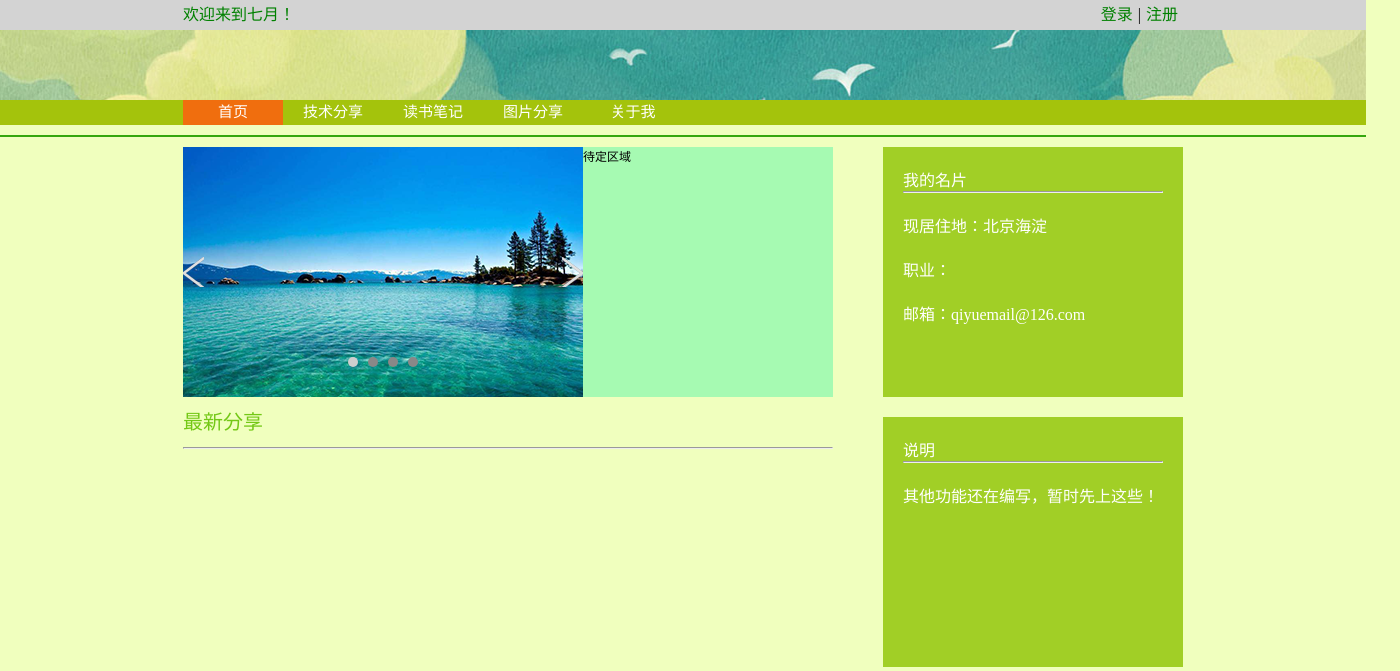
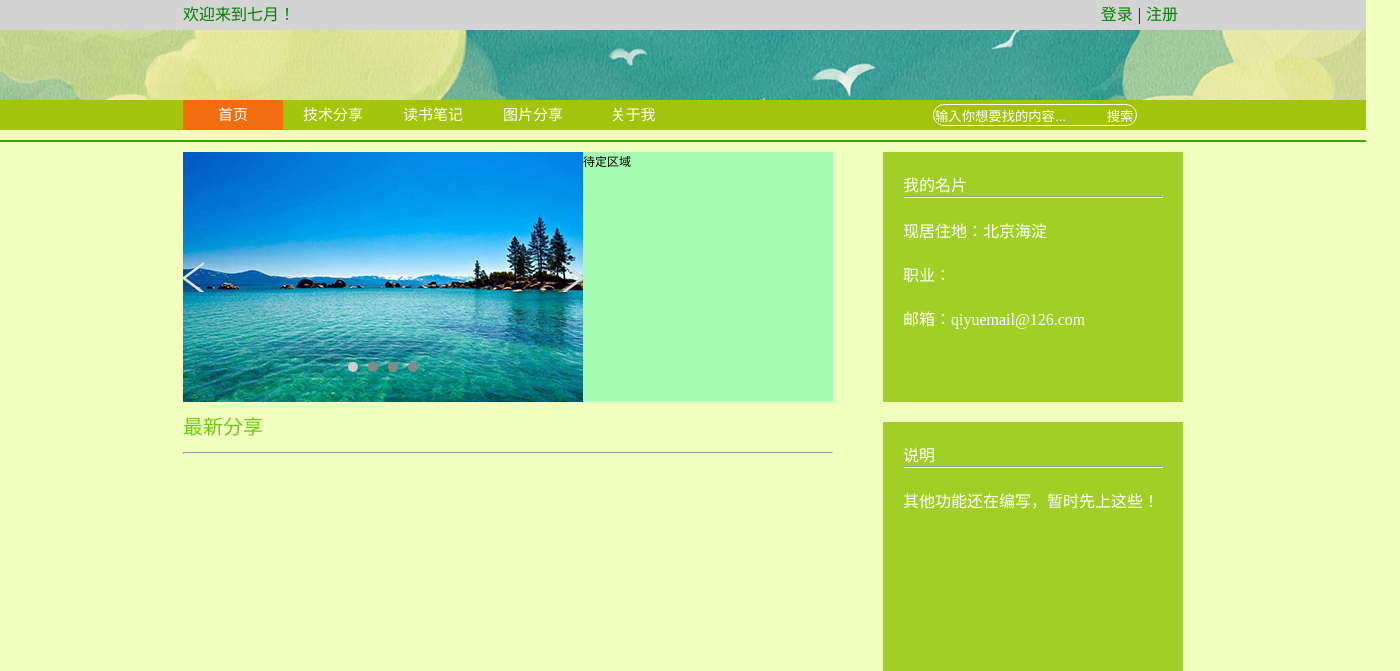
Before and after one commit to zhangshuo336/server, a Django app: page / in a window 1400 px wide. Shown: the top 671 px of the page. Run offline with Django 3.2, Linux system fonts and the light colour scheme; data that the repository does not hold is empty.

Commit message:
前端部分优化

```diff
--- a/myblog/htmlPageApp/templates/base.html
+++ b/myblog/htmlPageApp/templates/base.html
@@ -40,7 +40,14 @@
 				<li><a href="{%url 'htmlPageApp:listPage' 1 1%}" >读书笔记</a></li>
 				<li>图片分享</li>
 				<li>关于我</li>
-				<li class=""><form><input type="text" name="search"><input type="submit" value="搜索"></form></li>
+				<li>
+                    <div class="box2">
+	                    <form method='get' action="/search/" target="_blank">
+                            {%csrf_token%}
+		                    <input type="text" placeholder="输入你想要找的内容..." name="q" class="searchItem"><input type="submit" value="搜索" class="submitBut">
+	                    </form>
+                    </div>
+                </li>
 			</ul>
 		</div>
 		</div>
--- a/myblog/htmlPageApp/views.py
+++ b/myblog/htmlPageApp/views.py
@@ -17,12 +17,25 @@ from hashlib import sha1
 
 
 
-# Create your views here.
+# 装饰器用于对用户登陆状态的检测
+def loginTest(func):
+    def loginCheck(request,*args,**kwargs):
+        if request.session.has_key('uname'):
+            return func(request,*args,**kwargs)
+        else:
+            red = HttpResponseRedirect(reverse('htmlPageApp:logins'))
+            red.set_cookie('url',request.get_full_path())
+            return red
+    return loginCheck
+
+
+# 返回前端首页并传递最新年的5条数据
 def index(request):
     artDataList = ArtData.objects.order_by('-id')[0:5]
     content = {'artDataList':artDataList,'pageTitle':'七月-首页'}
     return render(request,'index.html',content)
 
+# 返回各板块列表页并根据列表页的不同确定显示内容
 def listPage(request,pagenum,sortnum):
         dataList = ArtData.objects.filter(artDivide=int(sortnum))
         paginator = Paginator(dataList,3)
@@ -38,25 +51,26 @@ def listPage(request,pagenum,sortnum):
 
 
 
-
+# 显示每条数据的详细信息
+@loginTest
 def details(request,idnum):
     data = ArtData.objects.get(pk=int(idnum))
     content = {'data':data}
     return render(request,'detail.html',content)
 
-
+# 返回注册页
 def registers(request):
     return render(request,'register.html')
 
 
 
 
-
+# 返回登陆页
 def logins(request):
     return render(request,'login.html')
 
 
-
+# 生成验证码图片并传回前端
 def verify(request):
     str,pic = picChecker().createChecker()
     request.session['verify'] = str
@@ -64,7 +78,7 @@ def verify(request):
     pic.save(buf,'png')
     return HttpResponse(buf.getvalue(),'image/png')
 
-
+# 对前端传回的验证码进行判断
 def verifyTest(request):
     userCode = request.GET['piccatcode']
     sessionCode = request.session.get('verify',uuid.uuid4())
@@ -73,7 +87,7 @@ def verifyTest(request):
     else:
         return HttpResponse(0)
 
-
+# 发送邮箱验证码工具函数
 def mailCode(addr):
     emailAddr = addr
     my_sender = 'qiyuemail@126.com'  # 发件人邮箱账号
@@ -95,6 +109,7 @@ def mailCode(addr):
     except Exception as e:
         return False
 
+# 发送邮箱验证码逻辑调用工具函数发送验证码由于存在发送失败的情况利用循环保证发送成功
 def sendCode(request):
     addr = request.GET['mailAddr']
     for i in range(5):
@@ -104,15 +119,17 @@ def sendCode(request):
             request.session['timeOut'] =time.time()
             return HttpResponse(1)
         else:
+            # 最多尝试4次若都失败将通知前端
             if i<4:
                 time.sleep(0.8)
             else:
                 return HttpResponse(0)
 
-
+# 核对前端提供的邮箱验证码的正确性
 def checkMailCode(request):
     userCode = request.GET['mailCode']
     timeOut = time.time() - request.session.get('timeOut',0)
+    # 这里定义验证码的有效期最多位10分钟
     if timeOut>600:
         del request.session['mailCode']
         return HttpResponse(0)
@@ -123,7 +140,7 @@ def checkMailCode(request):
         return HttpResponse(0)
 
 
-
+# 用户注册逻辑
 def userRegister(request):
     userName = request.POST['user_name']
     password = request.POST['pwd']
@@ -145,14 +162,14 @@ def userRegister(request):
     return HttpResponseRedirect(reverse('htmlPageApp:logins'))
 
 
-
+# 核对用户名是否存在
 def checkUname(request):
     uname = request.GET['uname']
     data = User.objects.filter(userName=uname).count()
     return JsonResponse({'data':data})
 
 
-
+# 执行登陆逻辑判断验证账号密码的存在以及正确性判断用户是否让浏览器记住用户名
 def checkPassword(request):
     uname = request.POST['username']
     passwd = request.POST['pwd']
@@ -162,7 +179,6 @@ def checkPassword(request):
         mysha1 = sha1()
         mysha1.update(passwd)
         passwd2 = mysha1.hexdigest()
-
         if passwd1 == passwd2:
             if flag:
                 userurl = request.COOKIES.get('url','/')
@@ -189,12 +205,12 @@ def checkPassword(request):
         content = {'uname':uname,'passwd':passwd,'pwderror':0,'unameerror':1}
         return render(request, 'login.html', content)
 
-
+# 用户注销登陆
 def backUp(request):
     request.session.flush()
     return HttpResponseRedirect(reverse('htmlPageApp:index'))
 
-
+# 生成登陆时的验证码图片并传回前端
 def loginVerify(request):
     str, pic = picChecker().createChecker()
     request.session['loginVerify'] = str
@@ -202,6 +218,7 @@ def loginVerify(request):
     pic.save(buf, 'png')
     return HttpResponse(buf.getvalue(), 'image/png')
 
+# 登陆验证码的判断视图
 def loginVerifyTest(request):
     userCode = request.GET['user_code']
     sessionCode = request.session['loginVerify']
@@ -209,32 +226,3 @@ def loginVerifyTest(request):
         return HttpResponse(1)
     else:
         return HttpResponse(0)
-
-
-
-
-
-
-
-
-
-
-
-
-
-
-
-
-
-
-
-
-
-
-
-
-
-
-
-
-# 如果 try 中的语句没有执行，则会执行下面的 ret=False
--- a/myblog/statics/css/index.css
+++ b/myblog/statics/css/index.css
@@ -42,12 +42,12 @@ body{
 }
 .nav{
 	width: 100%;
-	height: 25px;
+	height: 30px;
 	background-color: #A4C30C;
 }
 .nav_content{
 	width: 1000px;
-	line-height: 25px;
+	line-height: 30px;
 	margin: 0 auto;
 	padding: 0;
 }
@@ -56,7 +56,7 @@ body{
 	font-size: 0;
 }
 .nav_item li{
-	line-height: 25px;
+	line-height: 30px;
 	display: inline-block;
 	color: #FFF;
 	width: 100px;
@@ -71,11 +71,56 @@ body{
 .nav_item li:last-child{
 	width: 250px;
 	float: right;
-	display: none;
+	top:5px;
 }
-.nav_item li:hover{
+.nav_item li:not(:last-child):hover{
 	background-color: #F06E0E;
 }
+
+.box2{
+	width: 202px;
+	height: 20px;
+	border-radius: 11px;
+	background-color: #A4C30C;
+	border: 1px solid #FFF;
+	overflow: hidden;
+	line-height: 22px;
+	margin-top:4px;
+}
+.searchItem{
+	width: 170px;
+	height: 22px;
+	line-height: 20px;
+	margin:0;
+	padding: 0;
+	border:none;
+	background-color: #A4C30C;
+	outline:none;
+}
+.searchItem::-webkit-input-placeholder {color:#FFF;}
+.submitBut{
+	width: 30px;
+	height: 22px;
+	line-height: 20px;
+	margin:0;
+	padding:0;
+	border:none;
+	background-color: #A4C30C;
+	cursor:pointer;
+	color:#FFF;
+	outline:none;
+
+}
+.searchForm{
+margin:0;
+padding:0;
+}
+
+
+
+
+
+
 .headhr{
 	margin: 10px 0;
     border: 0;
```
Also changed, not shown: myblog/htmlPageApp/templates/login.html (+5 -2 lines), myblog/static/css/index.css (+50 -5 lines), myblog/statics/js/login.js (+8 -1 lines), 1 other file.
